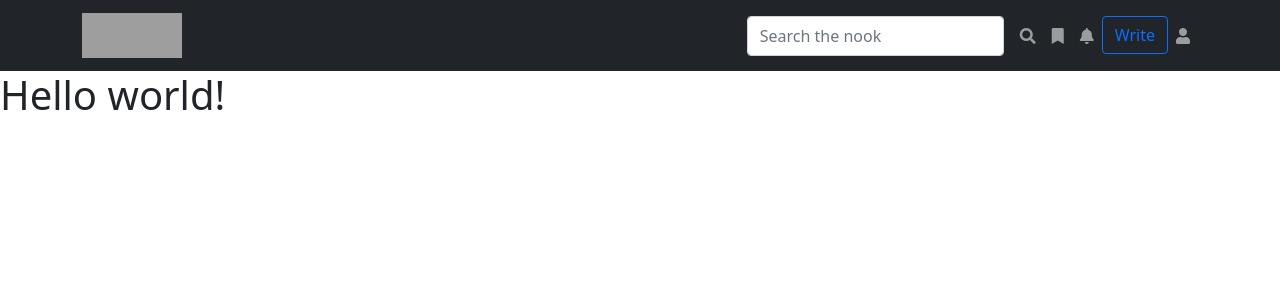
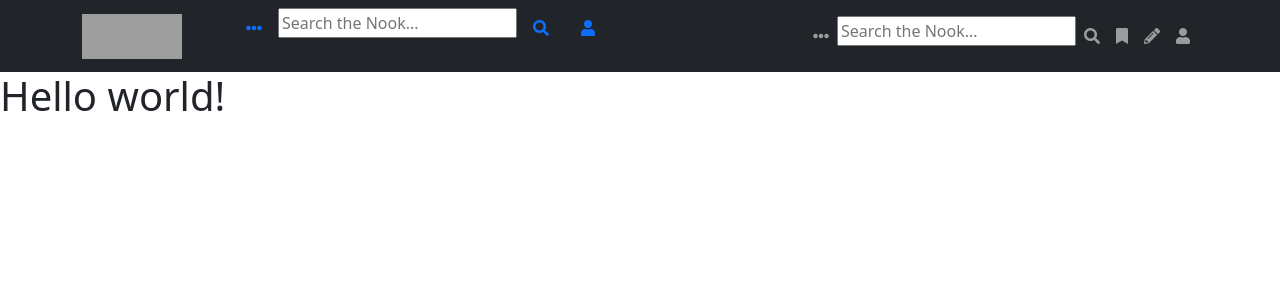
Before and after one commit to datonex/owl-nook, a Django app: page / in a window 1280 px wide. Shown: the top 300 px of the page. Run offline with Django 3.2, Linux system fonts and the light colour scheme; data that the repository does not hold is empty; grey boxes are pictures that could not be loaded.

Commit message:
Fix navbar alignment

```diff
--- a/templates/base.html
+++ b/templates/base.html
@@ -14,22 +14,26 @@
     <link rel="stylesheet" href="https://cdnjs.cloudflare.com/ajax/libs/font-awesome/5.15.3/css/all.min.css"/>
     <meta name="viewport" content="width=device-width, initial-scale=1"/>
 
+    <!-- JQuery -->
+    <script src="https://code.jquery.com/jquery-3.6.0.min.js" integrity="sha256-/xUj+3OJU5yExlq6GSYGSHk7tPXikynS7ogEvDej/m4=" crossorigin="anonymous"></script>
+
     <!-- Bootstrap 5 -->
     <link href="https://cdn.jsdelivr.net/npm/bootstrap@5.0.2/dist/css/bootstrap.min.css" rel="stylesheet" integrity="sha384-EVSTQN3/azprG1Anm3QDgpJLIm9Nao0Yz1ztcQTwFspd3yD65VohhpuuCOmLASjC" crossorigin="anonymous"/>
+    <script src="https://cdn.jsdelivr.net/npm/bootstrap@5.0.2/dist/js/bootstrap.bundle.min.js" integrity="sha384-MrcW6ZMFYlzcLA8Nl+NtUVF0sA7MsXsP1UyJoMp4YLEuNSfAP+JcXn/tWtIaxVXM" crossorigin="anonymous"></script>
 
     <!-- Favicon -->
     <link rel="apple-touch-icon" sizes="180x180" href="{% static 'favicon/apple-touch-icon.png' %}">
     <link rel="icon" type="image/png" sizes="32x32" href="{% static 'favicon/favicon-32x32.png' %}">
     <link rel="icon" type="image/png" sizes="16x16" href="{% static 'favicon/favicon-16x16.png' %}">
     <link rel="manifest" href="{% static 'favicon/site.webmanifest' %}">
-    <link rel="stylesheet" href="{% static 'css/style.css' %}">
+    <link rel="stylesheet" type="text/css" href="{% static 'css/style.css' %}">
 
   </head>
 
   <body class="d-flex flex-column h-100 main-bg">
 
     <!-- Navigation -->
-    <nav class="navbar navbar-expand navbar-dark bg-dark">
+    <nav class="navbar navbar-expand-sm navbar-dark bg-dark">
       <div class="container">
         <a class="navbar-brand" href="#!">
           <img src="{% static 'img/logo/png/logo-coral.png' %}" alt="Owl Nook" class="owlnook-logo">
@@ -46,23 +50,66 @@
           </ul>
         </div> {% endcomment %}
         <!-- user is authenticated -->
+        <ul class="d-flex">
+          <li class="nav-item nav-sm">
+            <form class="navbar-form-search d-flex" role="search">
+              <div class="search-form-container search-input-container hide">
+                <div class="search-input-group d-flex">
+                  <a type="button" class="nav-link hide-search-input-container" role="button">
+                    <i class="fa fa-ellipsis-h" aria-hidden="true"></i>
+                  </a>
+                  <div class="form-group">
+                    <input type="text" class="search-input" placeholder="Search the Nook...">
+                  </div>
+                </div>
+              </div>
+              <a type="submit" class="nav-link search-btn" role="button">
+                <i class="fa fa-search" aria-hidden="true"></i>
+              </a>
+            </form>
+          </li>
+          <li class="nav-item nav-sm">
+            <a class="nav-link" href="#!" id="write-blog-btn"><i class="fa fa-user" aria-hidden="true"></i></a>
+          </li>
+          <li class="nav-item">
             <button class="navbar-toggler" type="button" data-bs-toggle="collapse" data-bs-target="#navbarSupportedContent" aria-controls="navbarSupportedContent" aria-expanded="false" aria-label="Toggle navigation">
               <span class="navbar-toggler-icon"></span>
             </button>
+          </li>
+        </ul>
+
         <div class="collapse navbar-collapse" id="navbarSupportedContent">
-
           <ul class="navbar-nav ms-auto mb-2 mb-lg-0">
-              <li class="nav-item">
-                <form class="d-flex">
-                  <input class="form-control me-2" type="search" placeholder="Search the nook" aria-label="Search">
-                  <a class="nav-link" href="#"><i class="fa fa-search" aria-hidden="true"></i></a>
+            <li class="nav-item nav-lg">
+              <form class="navbar-form-search d-flex" role="search">
+                <div class="search-form-container search-input-container hide">
+                  <div class="search-input-group d-flex">
+                    <a type="button" class="nav-link hide-search-input-container" role="button">
+                      <i class="fa fa-ellipsis-h" aria-hidden="true"></i>
+                    </a>
+                    <div class="form-group">
+                      <input type="text" class="search-input" placeholder="Search the Nook...">
+                    </div>
+                  </div>
+                </div>
+                <a type="submit" class="nav-link search-btn" role="button">
+                  <i class="fa fa-search" aria-hidden="true"></i>
+                </a>
               </form>
             </li>
             <li class="nav-item"><a class="nav-link" href="#"><i class="fa fa-bookmark" aria-hidden="true"></i></a></li>
-              <li class="nav-item"><a class="nav-link" href="#!"><i class="fa fa-bell" aria-hidden="true"></i></a></li>
-              <li class="nav-item"><a class="btn btn-outline-primary" href="#" role="button">Write</a></li>
-              <li class="nav-item"><a class="nav-link" href="#!"><i class="fa fa-user" aria-hidden="true"></i></a></li>
+            <li class="nav-item">
+              <a type="button" class="nav-link" href="#" role="button" id="write-blog-btn"><i class="fas fa-pencil-alt" aria-hidden="true"></i>
+              </a>
+            </li>
+            <li class="nav-item nav-lg">
+              <a class="nav-link" href="#!" id="user-btn"><i class="fa fa-user" aria-hidden="true"></i></a>
+            </li>
           </ul>
+          <ul class="navbar-nav" id="navbar-sm">
+            {% comment %} TODO: create new navigation section to match mobile mockup {% endcomment %}
+          </ul>
+
         </div>
       </div>
     </nav>
@@ -72,8 +119,7 @@
     </main>
 
     <!-- Footer -->
-
-    <script src="https://cdn.jsdelivr.net/npm/bootstrap@5.0.2/dist/js/bootstrap.bundle.min.js" integrity="sha384-MrcW6ZMFYlzcLA8Nl+NtUVF0sA7MsXsP1UyJoMp4YLEuNSfAP+JcXn/tWtIaxVXM" crossorigin="anonymous"></script>
+    <script rel="script" type="text/javascript" src="{% static 'js/script.js' %}"></script>
   </body>
 
 </html>
```
Lines whose indentation alone changed are shown as unchanged.
